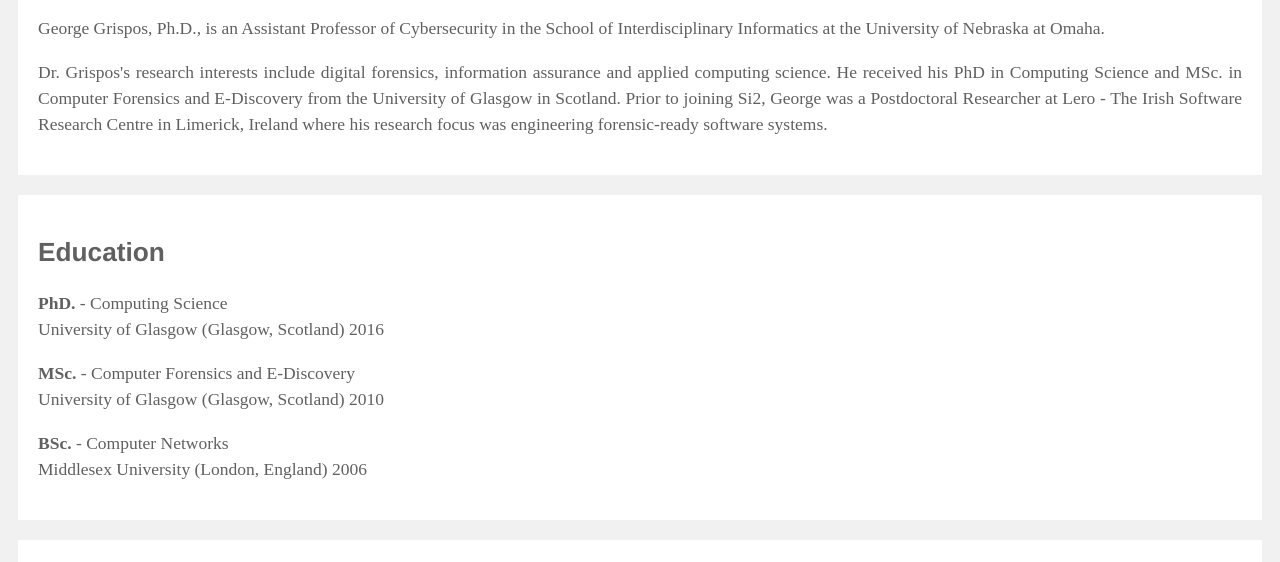
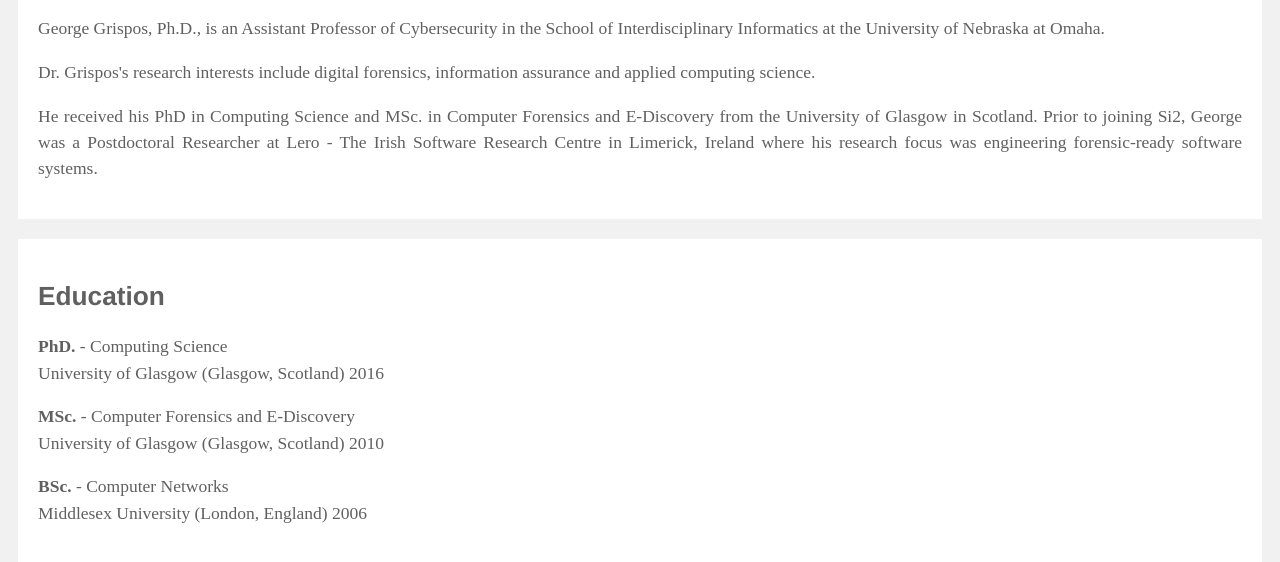
Before and after one commit to ggrispos/ggrispos.github.io, a plain HTML site: page index.html in a window 1280 px wide. Shown: the part 238-800 px from the top of the page. Drawn offline with Linux system fonts and the light colour scheme; a web font is replaced by a local one.

Commit message:
Update index.html

```diff
--- a/index.html
+++ b/index.html
@@ -55,7 +55,7 @@ function myFunction() {
       <p class="big" align="justify">George Grispos, Ph.D., is an Assistant Professor of Cybersecurity in the School of Interdisciplinary Informatics at the University of Nebraska at Omaha.</p>
 	  <p class="big" align="justify">Dr. Grispos's research interests include digital forensics, information assurance and applied computing science.
 
-		 He received his PhD in Computing Science and MSc. in Computer Forensics and E-Discovery from the University of Glasgow in Scotland. Prior to joining Si2, George was a Postdoctoral Researcher at Lero - The Irish Software Research Centre in Limerick, Ireland where his research focus was engineering forensic-ready software systems.
+	<p class="big" align="justify">He received his PhD in Computing Science and MSc. in Computer Forensics and E-Discovery from the University of Glasgow in Scotland. Prior to joining Si2, George was a Postdoctoral Researcher at Lero - The Irish Software Research Centre in Limerick, Ireland where his research focus was engineering forensic-ready software systems.
 
 		  </p>
 	</div>
```
